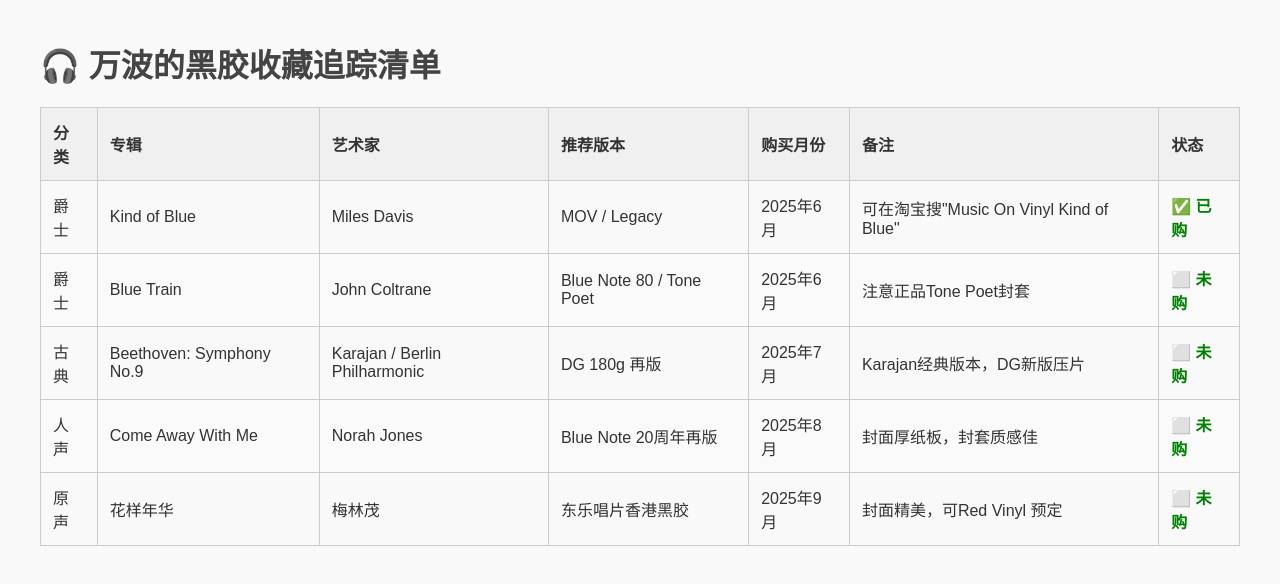
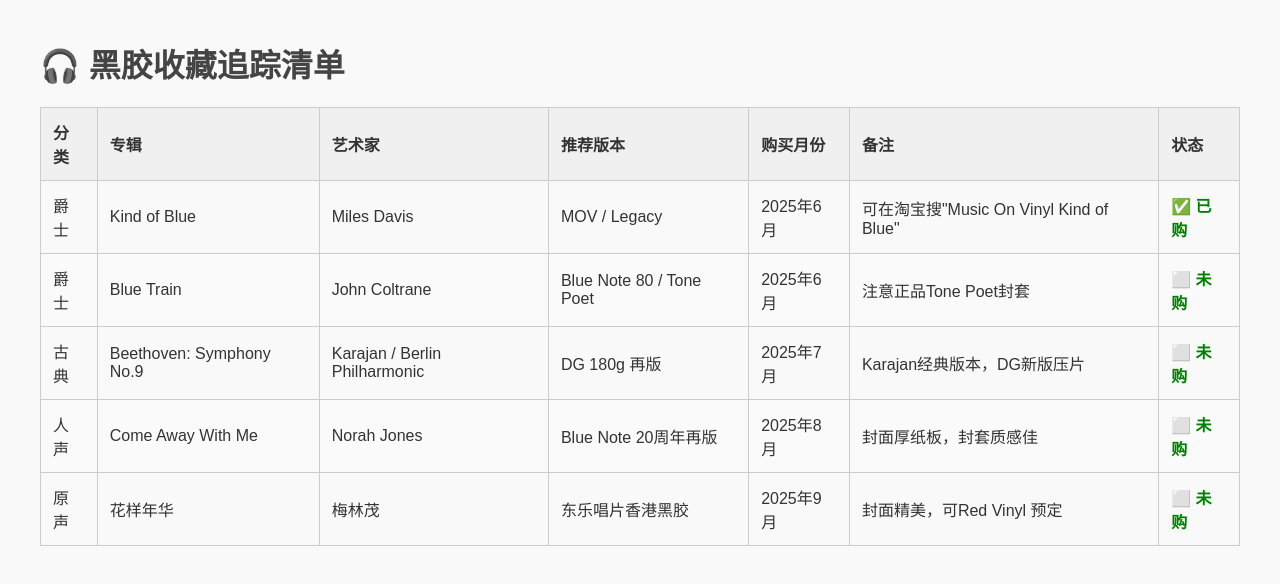
Before and after one commit to bo7wan/vinyl-collection, a plain HTML site: page index.html in a window 1280 px wide. Drawn offline with Linux system fonts and the light colour scheme.

Commit message:
Update index.html

```diff
--- a/index.html
+++ b/index.html
@@ -3,7 +3,7 @@
 <head>
   <meta charset="UTF-8" />
   <meta name="viewport" content="width=device-width, initial-scale=1.0" />
-  <title>万波的黑胶收藏追踪清单</title>
+  <title>黑胶收藏追踪清单</title>
   <style>
     body {
       font-family: Arial, sans-serif;
@@ -37,7 +37,7 @@
   </style>
 </head>
 <body>
-  <h1>🎧 万波的黑胶收藏追踪清单</h1>
+  <h1>🎧 黑胶收藏追踪清单</h1>
   <table>
     <thead>
       <tr>
```
